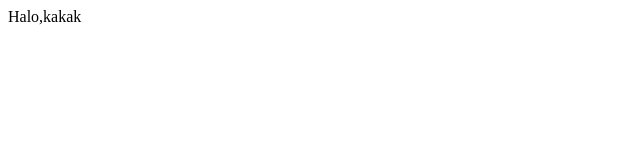
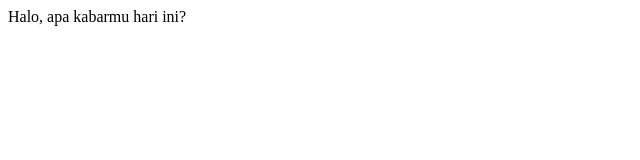
Before and after one commit to rosaliaocha14/rosaliaocha14.github.io, a plain HTML site: page index.html in a window 1280 px wide. Shown: the whole page, without its empty margins (0-640 px from the left). Drawn offline with Linux system fonts and the light colour scheme.

Commit message:
Update index.html

```diff
--- a/index.html
+++ b/index.html
@@ -1,6 +1,6 @@
 <html>
 <head></head>
 <body></body>
-Halo,kakak
+Halo, apa kabarmu hari ini?
 </body>
 </html>
```
